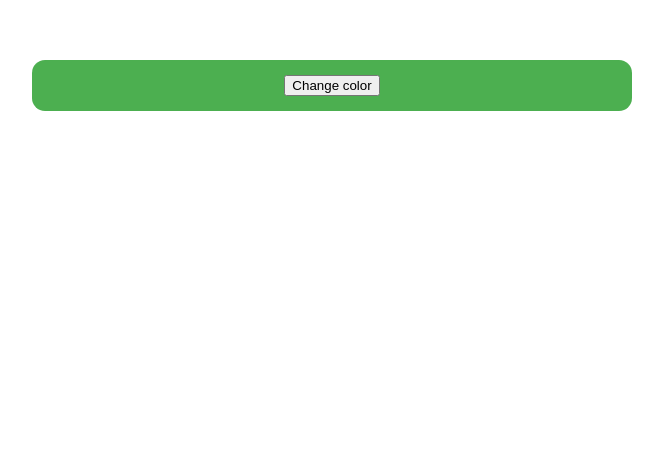
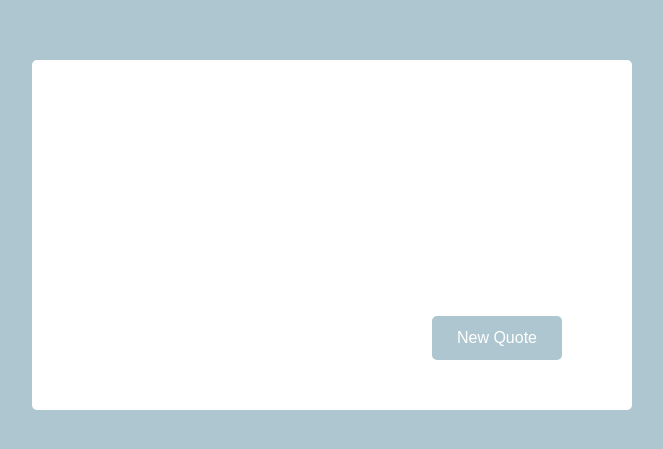
Before and after one commit to ngarciaiii/FreeCodeCamp, a plain HTML site: page Random Quote Machine/index.html in a window 1280 px wide. Shown: the part 173-622 px from the top of the page, without its empty margins (316-979 px from the left). Drawn offline with nearby package versions, Linux system fonts and the light colour scheme.

Commit message:
fix  button style, color, hover, active

```diff
--- a/Random Quote Machine/index.html
+++ b/Random Quote Machine/index.html
@@ -6,9 +6,7 @@
 </head>
 <body>
 	<div class = "box">
-		<div class = "button">
-			<input type="button" value="Change color" id="change-color" />
-		</div>
+			<button type="button" value="Change color" id="button">New Quote</button>
 	</div>
 <script src="https://ajax.googleapis.com/ajax/libs/jquery/3.1.1/jquery.min.js"></script>
 <script type="text/javascript" src="main.js"></script>
--- a/Random Quote Machine/main.js
+++ b/Random Quote Machine/main.js
@@ -4,7 +4,8 @@ var colors = [ '#F49AC2', '#CB99C9', '#E84751', '#C23B22', '#FFD1DC', '#DEA5A4',
 
 
 
-$("#change-color").click(function(){
+$("#button").click(function(){
     $("body").css("backgroundColor", colors[i]);
+    $("button").css("backgroundColor", colors[i]);
     i = (i==colors.length-1) ? 0 : (i+1);
 });
--- a/Random Quote Machine/style.css
+++ b/Random Quote Machine/style.css
@@ -1,4 +1,5 @@
 body{
+	background-color: #AEC6CF;
 	height: 100%;
 	width: 100%;
 	position: absolute;
@@ -8,7 +9,7 @@ body{
 	height: 350px;
 	width: 600px;
 	background-color: #FFFFFF;
-	border-radius: 15px;
+	border-radius: 5px;
 
 	position: absolute;
     top:0;
@@ -18,17 +19,33 @@ body{
     margin: auto;
 }
 
-.button {
-	background-color: #4CAF50;
-    border-radius: 13px;
+button {
+	background-color: #AEC6CF;
+	border: none;
+    border-radius: 5px;
+    width: 130px;
+
     color: white;
-    padding: 15px;
     text-align: center;
     text-decoration: none;
     font-size: 16px;
+
+    position:absolute;
+    right: 0;
+    bottom: 0;
+    margin: 0 70px 50px 0;
+    padding: 13px 0 13px 0;
 }
 
-/*.button:hover {
-    background-color:rgba(0,0,0,0.5);
+button:focus {
+	outline:0;
 }
-*/
+
+button:hover {
+cursor: default;
+background-color: #FABD44;
+}
+
+button:active {
+cursor:progress;
+}
```
